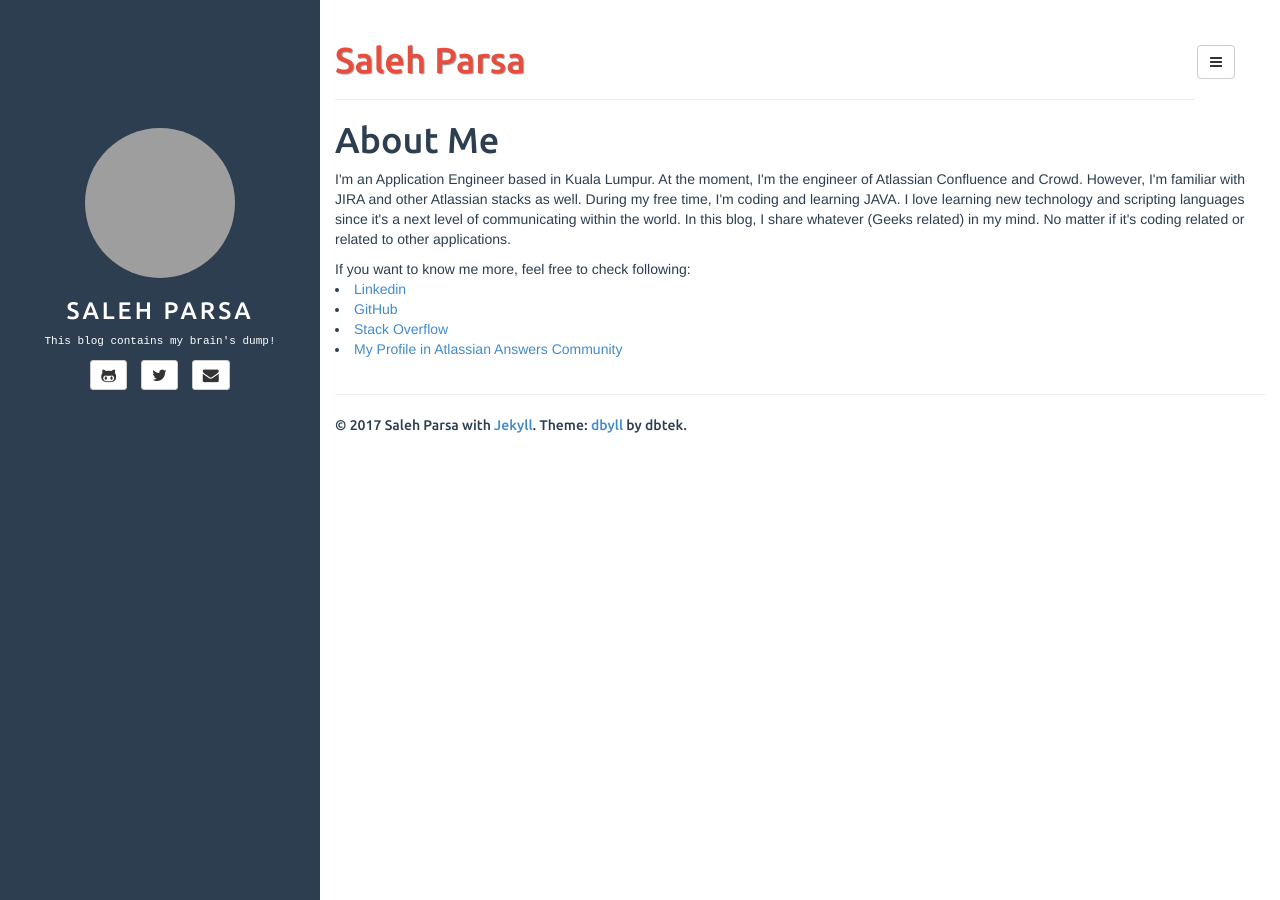
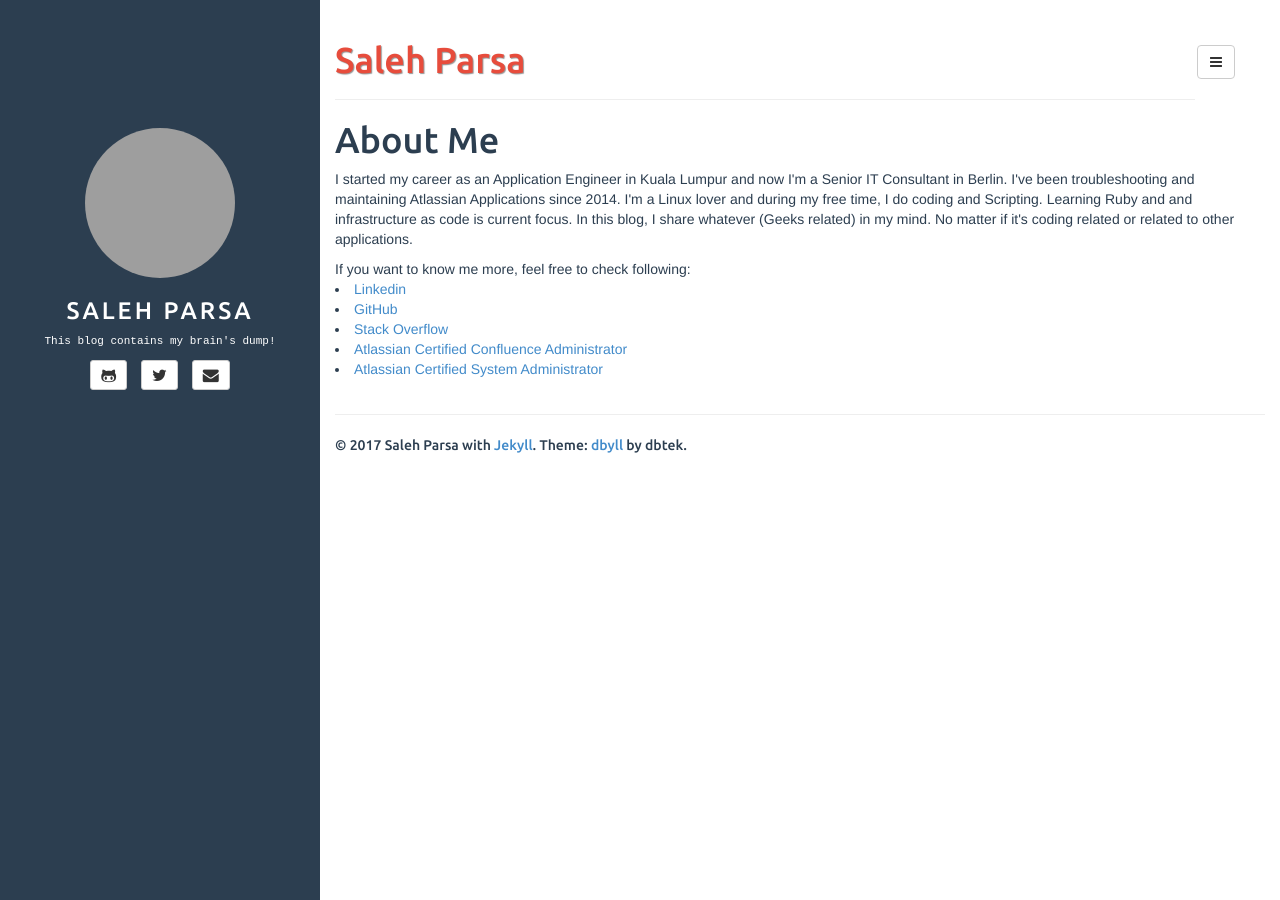
Before and after one commit to salehparsa/salehparsa.github.io, a Jekyll site: the page built from about.html, in a window 1280 px wide. Built offline with Jekyll 4.4.1, drawn with Linux system fonts in a browser that asks for light colours; grey boxes are pictures that could not be loaded.

Commit message:
updated about

```diff
--- a/about.html
+++ b/about.html
@@ -5,8 +5,7 @@ tagline:
 
 <h1>About Me</h1>
 
-<p>I'm an Application Engineer based in Kuala Lumpur. At the moment, I'm the engineer of Atlassian Confluence and Crowd. However, I'm familiar with JIRA and other Atlassian stacks as well.
-During my free time, I'm coding and learning JAVA. I love learning new technology and scripting languages since it's a next level of communicating within the world. In this blog, I share whatever (Geeks related) in my mind. No matter if it's coding related or related to other applications.</p>
+<p>I started my career as an Application Engineer in Kuala Lumpur and now I'm a Senior IT Consultant in Berlin. I've been troubleshooting and maintaining Atlassian Applications since 2014. I'm a Linux lover and during my free time, I do coding and Scripting. Learning Ruby and and infrastructure as code is current focus. In this blog, I share whatever (Geeks related) in my mind. No matter if it's coding related or related to other applications.</p>
 
 If you want to know me more, feel free to check following:
 <li>
@@ -19,5 +18,8 @@ If you want to know me more, feel free to check following:
 <a href="http://stackoverflow.com/cv/saleh-parsa-279275">Stack Overflow</a>
 </li>
 <li>
-<a href="https://answers.atlassian.com/questions/users?username=saleh%20parsa%20%5Batlassian%5D"> My Profile in Atlassian Answers Community</a>
+  <a href="https://www.certmetrics.com/atlassian/public/badge.aspx?i=2&t=c&d=2017-06-07&ci=AT00133136">Atlassian Certified Confluence Administrator</a>
 </li>
+<li>
+  <a href=https://www.certmetrics.com/atlassian/public/badge.aspx?i=5&t=c&d=2017-06-27&ci=AT00133136>Atlassian Certified System Administrator</a>
+</li>
```
Also changed, not shown: Gemfile.lock (deleted), 1 other file.
